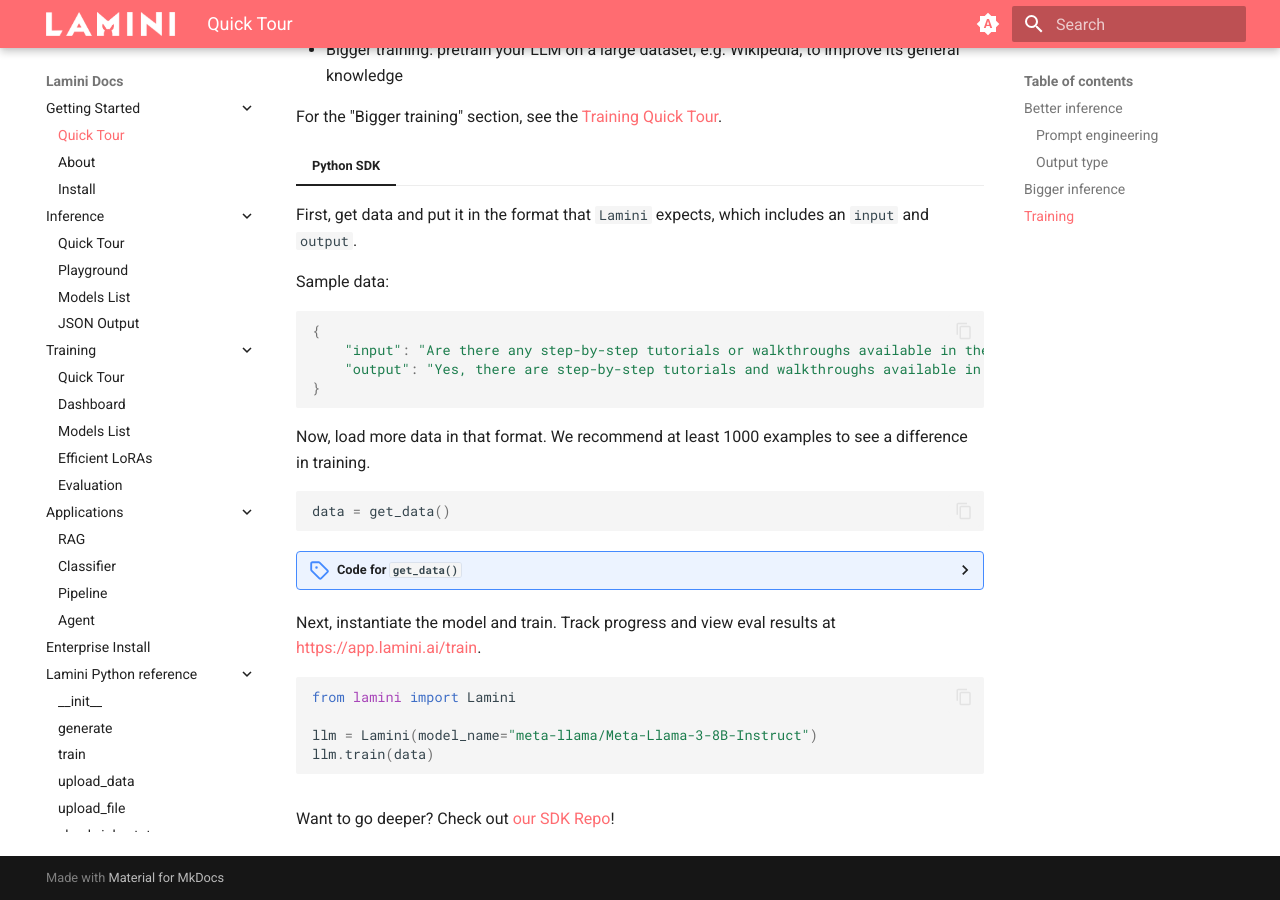
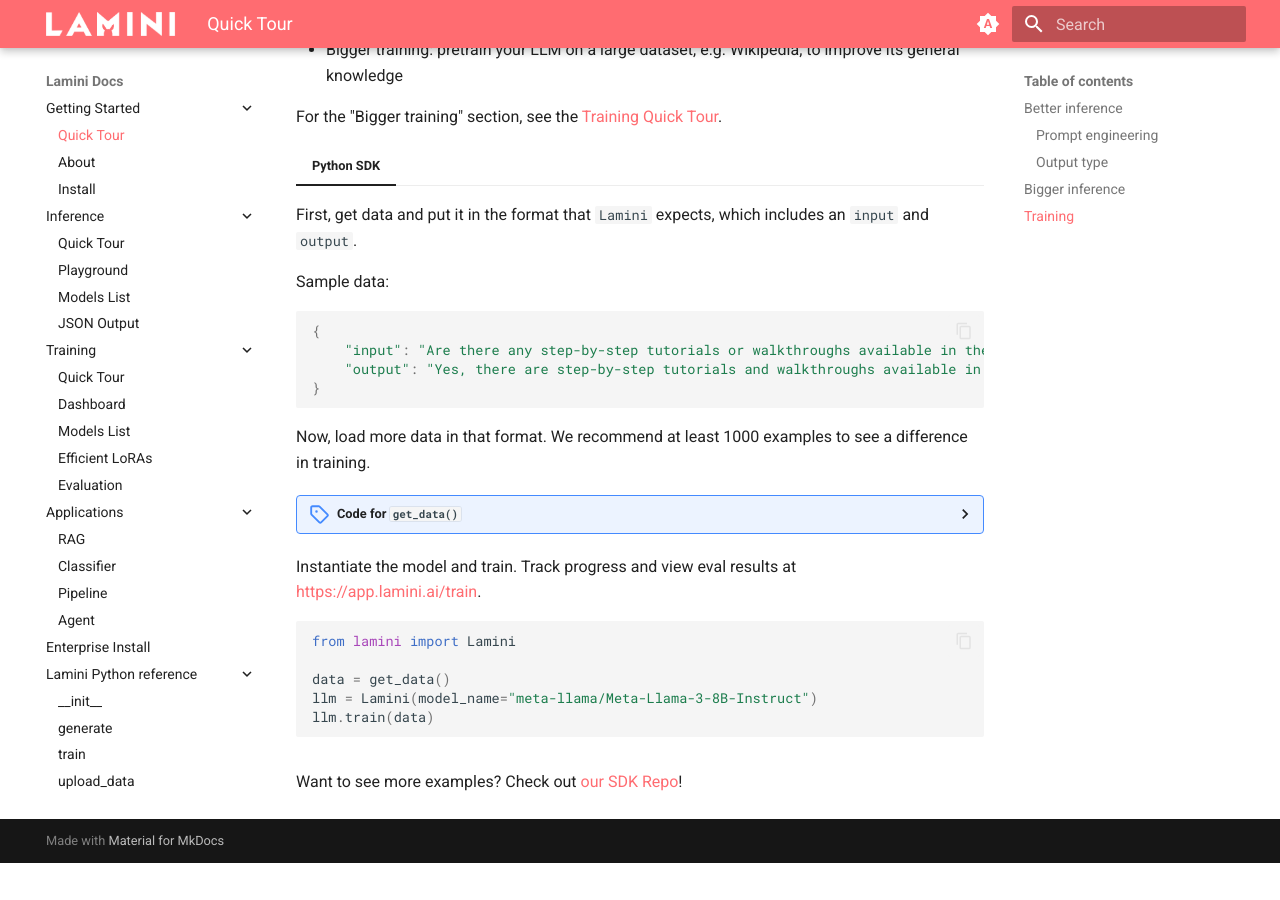
Before and after one commit to lamini-ai/lamini-ai.github.io, an MkDocs documentation site: the page built from docs/index.md, in a window 1280 px wide and 900 px high, scrolled down 3078 px. Built offline with MkDocs 1.6.1 and Material for MkDocs 9.7.7, drawn with Linux system fonts in a browser that asks for light colours; after the commit the page ends 3941 px from its top, so only the background shows below that.

Commit message:
Final touch ups

````diff
--- a/docs/index.md
+++ b/docs/index.md
@@ -172,7 +172,7 @@
 
 === "Python SDK"
 
-    ```python hl_lines="2-6"
+    ```python hl_lines="3-7"
     from lamini import Lamini
     llm = Lamini(model_name="meta-llama/Meta-Llama-3-8B-Instruct")
     prompt = [
@@ -243,10 +243,6 @@
 
     Now, load more data in that format. We recommend at least 1000 examples to see a difference in training.
 
-    ```python
-    data = get_data()
-    ```
-
     <details>
     <summary>Code for <code>get_data()</code></summary>
 
@@ -299,13 +295,14 @@
 
     </details>
 
-    Next, instantiate the model and train. Track progress and view eval results at [https://app.lamini.ai/train](https://app.lamini.ai/train).
+    Instantiate the model and train. Track progress and view eval results at [https://app.lamini.ai/train](https://app.lamini.ai/train).
 
     ```python
     from lamini import Lamini
 
+    data = get_data()
     llm = Lamini(model_name="meta-llama/Meta-Llama-3-8B-Instruct")
     llm.train(data)
     ```
 
-Want to go deeper? Check out [our SDK Repo](https://github.com/lamini-ai/lamini-sdk/tree/main)!
+Want to see more examples? Check out [our SDK Repo](https://github.com/lamini-ai/lamini-sdk/tree/main)!
````
Also changed, not shown: other parts of docs/index.md (+1 -1 lines).
